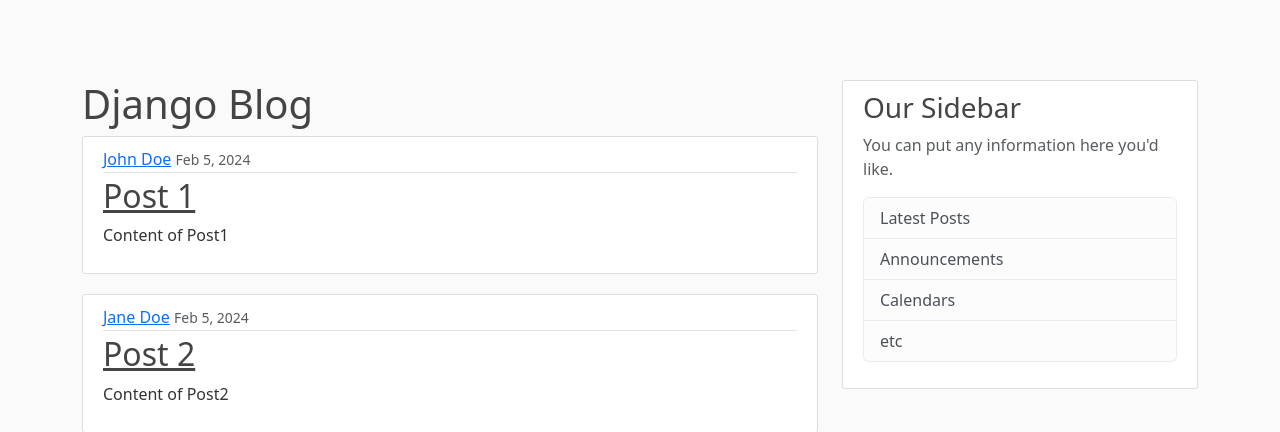
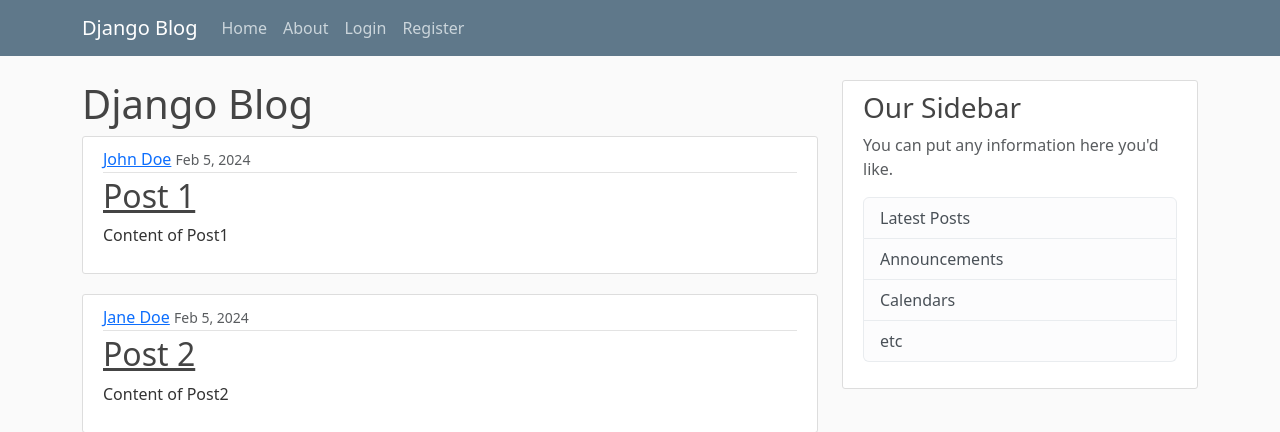
Before and after one commit to mg4603/python-projects, a Django app: page / in a window 1280 px wide. Shown: the top 432 px of the page. Run offline with Django 4.2, Linux system fonts and the light colour scheme; parts of the project's set-up code (start-up, migrations or seed data) failed here and were passed over.

Commit message:
Add navbar to base template in blog in django_blog

```diff
--- a/django_blog/blog/templates/blog/base.html
+++ b/django_blog/blog/templates/blog/base.html
@@ -14,6 +14,28 @@
     {% endif %}
 </head>
 <body>
+    <header class="site-header">
+        <nav class="navbar navbar-expand-md navbar-dark bg-steel fixed-top">
+          <div class="container">
+            <a class="navbar-brand mr-4" href="/">Django Blog</a>
+            <button class="navbar-toggler" type="button" data-toggle="collapse" data-target="#navbarToggle" aria-controls="navbarToggle" aria-expanded="false" aria-label="Toggle navigation">
+            <span class="navbar-toggler-icon"></span>
+            </button>
+            <div class="collapse navbar-collapse" id="navbarToggle">
+              <div class="navbar-nav mr-auto">
+                <a class="nav-item nav-link" href="/">Home</a>
+                <a class="nav-item nav-link" href="/about">About</a>
+              </div>
+              <!-- Navbar Right Side -->
+              <div class="navbar-nav">
+                <a class="nav-item nav-link" href="#">Login</a>
+                <a class="nav-item nav-link" href="#">Register</a>
+              </div>
+            </div>
+          </div>
+        </nav>
+      </header>
+
     <main role="main" class="container">
         <div class="row">
           <div class="col-md-8">
```
